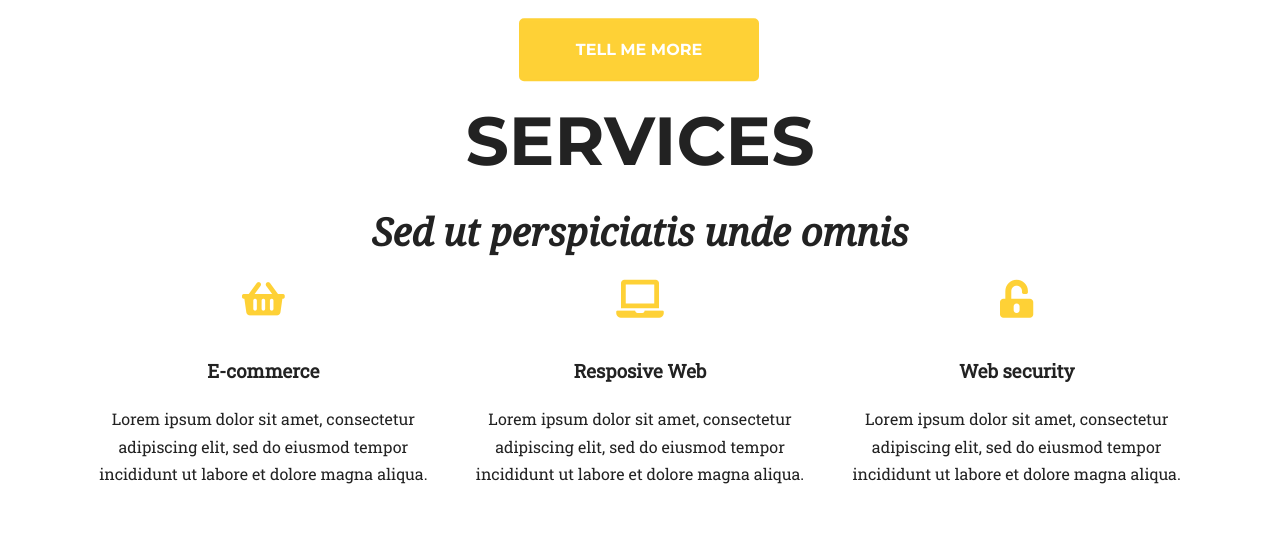
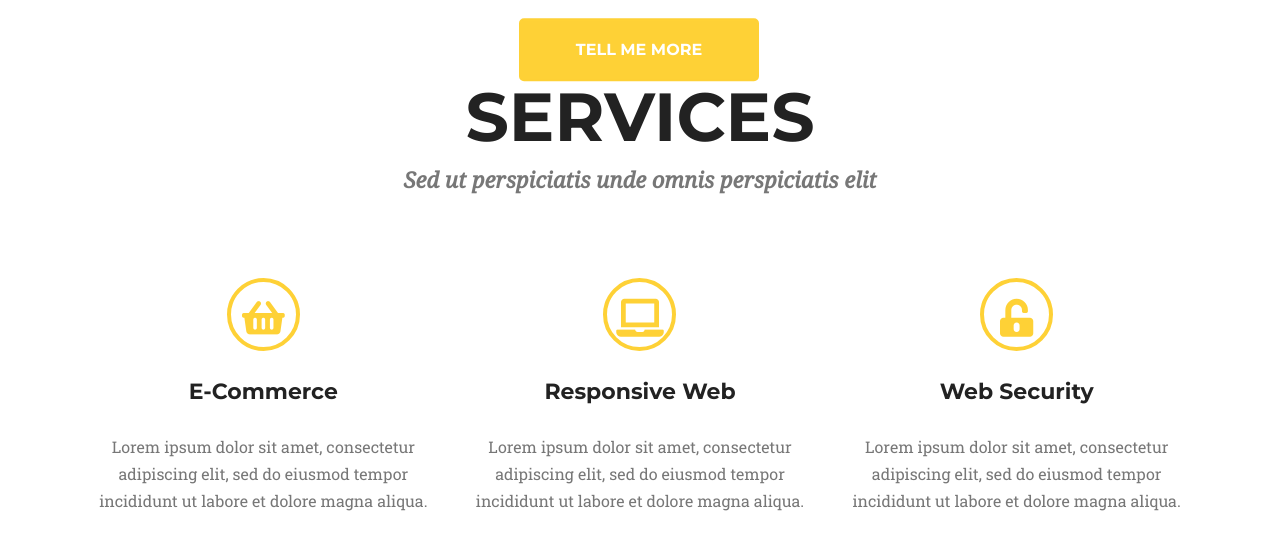
Before and after one commit to Robert-szy/4.6-task-runner, a website: page index.html in a window 1280 px wide. Shown: the part 713-1262 px from the top of the page. Drawn offline with Linux system fonts and the light colour scheme; a web font is replaced by a local one.

Commit message:
Add services style

```diff
--- a/index.html
+++ b/index.html
@@ -36,14 +36,14 @@
 
         <section class="services py-5">
             <h1 class="page-title">SERVICES</h1>
-            <h2 class="page-subtitle">Sed ut perspiciatis unde omnis</h2>
+            <h2 class="page-subtitle">Sed ut perspiciatis unde omnis perspiciatis elit</h2>
             <div class="container">
                 <div class="row">
                     <div class="col-md-4">
                         <div class="card">
                             <div class="card-body">
                                 <i class="fas fa-shopping-basket"></i>
-                                <h3>E-commerce</h3>
+                                <h3>E-Commerce</h3>
                                 <p>Lorem ipsum dolor sit amet, consectetur adipiscing elit, sed do eiusmod tempor incididunt ut labore et dolore magna aliqua.</p>
                             </div>
                         </div>
@@ -52,7 +52,7 @@
                         <div class="card">
                             <div class="card-body">
                                 <i class="fas fa-laptop"></i>
-                                <h3>Resposive Web</h3>
+                                <h3>Responsive Web</h3>
                                 <p>Lorem ipsum dolor sit amet, consectetur adipiscing elit, sed do eiusmod tempor incididunt ut labore et dolore magna aliqua.</p>
                             </div>
                         </div>
@@ -61,7 +61,7 @@
                         <div class="card">
                             <div class="card-body">
                                 <i class="fas fa-unlock-alt"></i>
-                                <h3>Web security</h3>
+                                <h3>Web Security</h3>
                                 <p>Lorem ipsum dolor sit amet, consectetur adipiscing elit, sed do eiusmod tempor incididunt ut labore et dolore magna aliqua.</p>
                             </div>
                         </div>
--- a/sass/style.scss
+++ b/sass/style.scss
@@ -3,6 +3,7 @@
 $color-dark: #222222;
 $color-light: #ffffff;
 $color-yellow: #FED136;
+$color-grey: #777777;
 
 $font-logo: 'Rouge Script', cursive;
 $font-title: 'Montserrat', sans-serif;
@@ -152,5 +153,27 @@ section {
         line-height: 73px;
         color: $color-yellow;
         border-radius: 50%;
+        border: 4px solid $color-yellow;
+    }
+    h1 {
+        font-family: $font-title;
+        size: 29px;
+        line-height: 1;
+        padding-bottom: 10px;
+    }
+    h2 {
+        font-family: $font-subtitle;
+        font-size: 22px;
+        color: $color-grey;
+        padding-bottom: 80px;
+    }
+    h3 {
+        font-family: $font-title;
+        font-size: 22px;
+    }
+    p {
+        font-family: $font-text;
+        font-size: 16px;
+        color: $color-grey;
     }
 }
```
Also changed, not shown: css/style.css, 1 other file.
